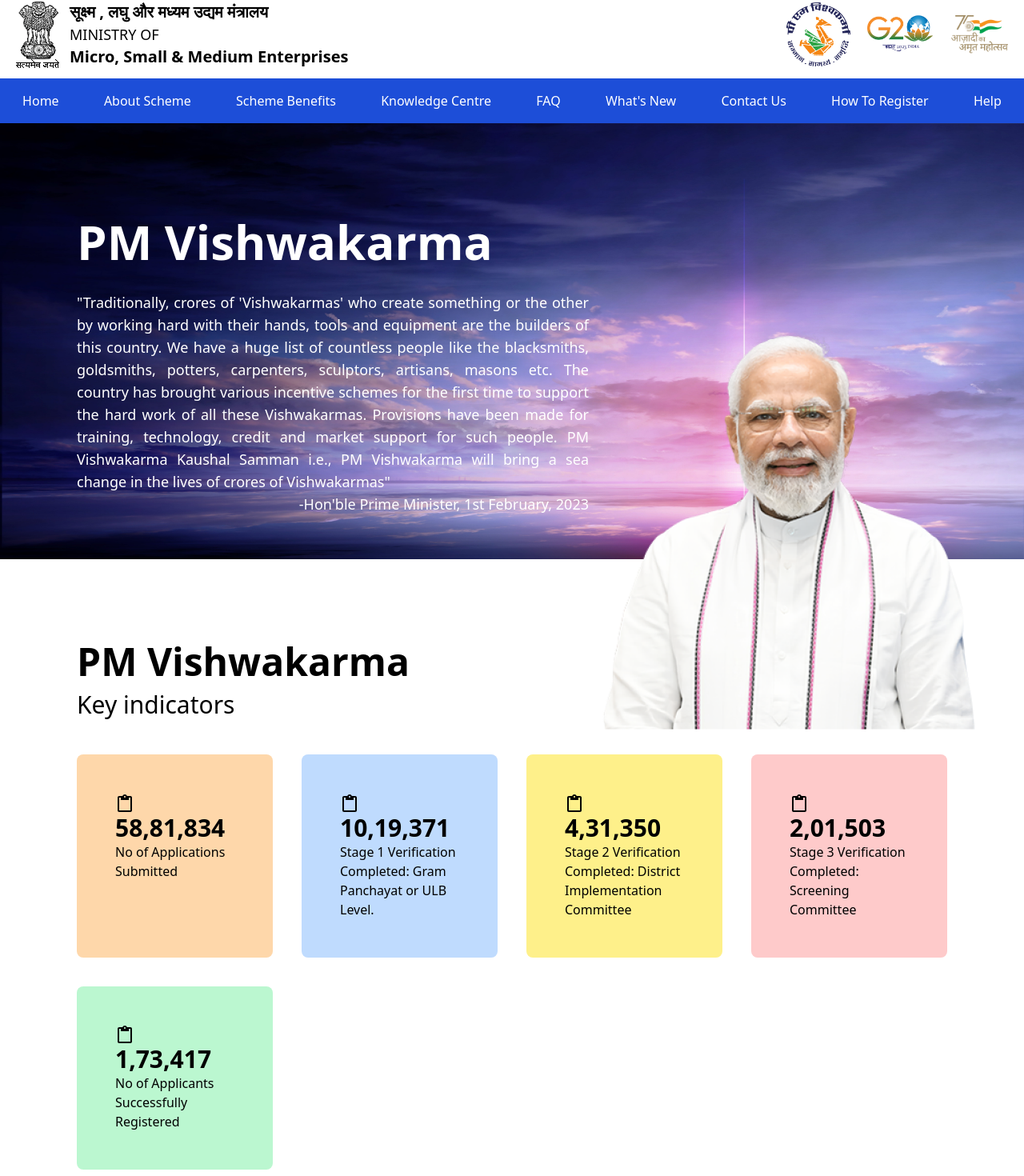
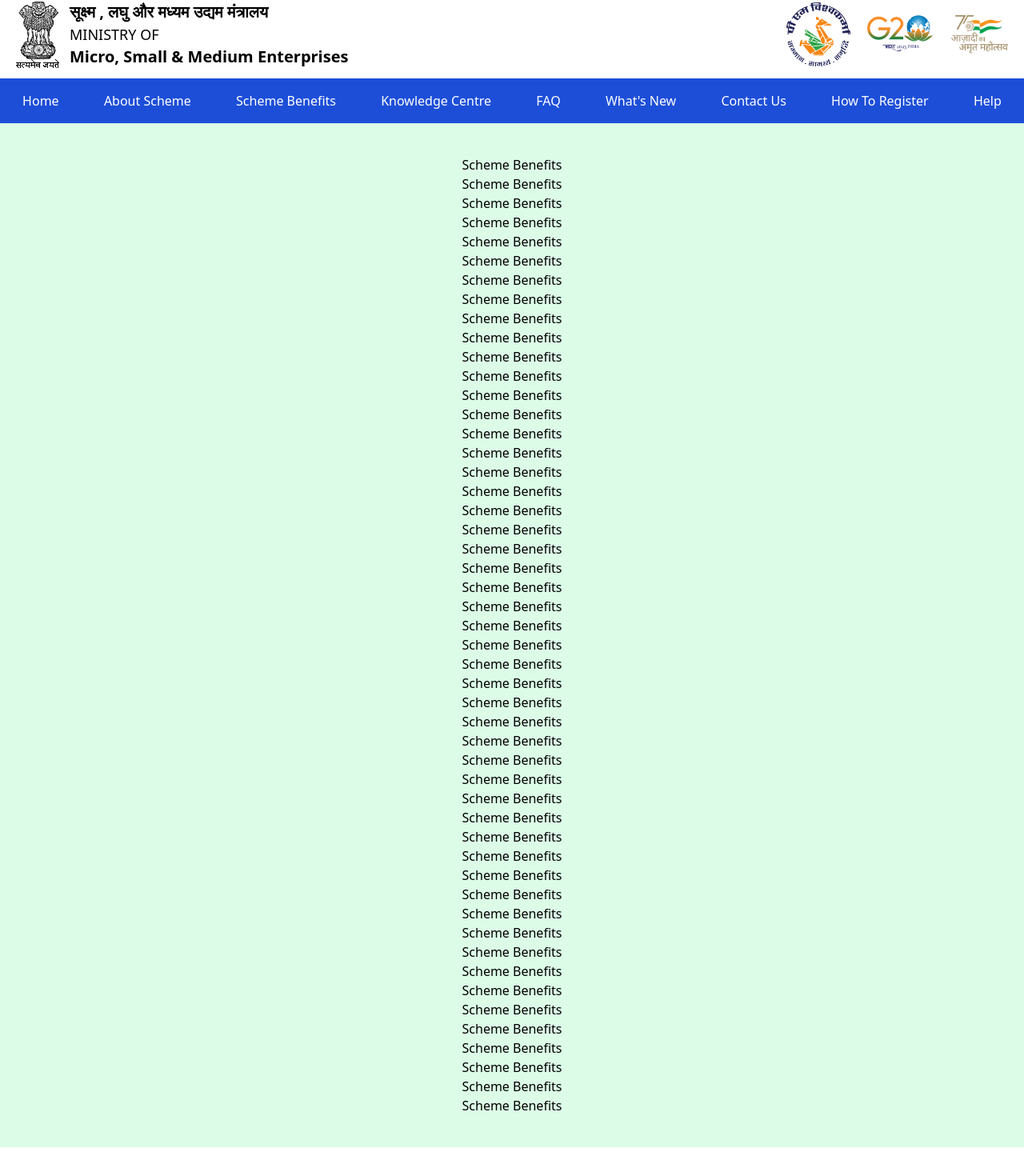
Before and after one commit to OmPrakashMallik2/Project-2024, a React (Create React App) app: page /schemebenifits in a window 1280 px wide. Shown: the part 48-1518 px from the top of the page at 80% size. Built offline with nearby package versions, Linux system fonts and the light colour scheme.

Commit message:
improved user interface

```diff
--- a/src/App.js
+++ b/src/App.js
@@ -1,24 +1,29 @@
 import React from 'react'
 import Nav from './component/Nav'
 import Header from './component/Header'
+import Home from './component/Home'
 import Top from './component/Top'
-import About from './component/About'
-import KeyIndicators from './component/KeyIndicators'
-import Partners from './component/Partners'
 import Footer from './component/Footer'
 import Bottom from './component/Bottom'
+import SchemeBenefits from './component/SchemeBenefits'
+import WhatsNew from './component/WhatsNew'
+import { Routes, Route } from 'react-router-dom'
 
 function App() {
   return (
     <div>
-      <Top/>
-      <Header/>
-      <Nav/>
-      <About/>
-      <KeyIndicators/>
-      <Partners/>
-      <Footer/>
-      <Bottom/>
+      <Top />
+      <Header />
+      <Nav />
+
+      < Routes>
+        <Route path="/" element={<Home />} />
+        <Route path="/whatsnew" element={<WhatsNew />} />
+        <Route path="/schemebenifits" element={<SchemeBenefits />} />
+      </Routes>
+
+      <Footer />
+      <Bottom />
     </div>
   )
 }
--- a/src/component/Header.js
+++ b/src/component/Header.js
@@ -11,11 +11,13 @@
             {/* Left */}
             <div className='flex items-center'>
                 <img src={yourImage} alt="Logo" />
+
                 <div className='px-3 items-center'>
                     <p className='font-bold text-xl'>सूक्ष्म , लघु और मध्यम उद्यम मंत्रालय</p>
                     <p className='font-medium text-lg'>MINISTRY OF</p>
                     <p className='font-extrabold text-xl'>Micro, Small & Medium Enterprises</p>
                 </div>
+
             </div>
 
             {/* Right */}
--- /dev/null
+++ b/src/component/Home.js
@@ -0,0 +1,16 @@
+import React from 'react'
+import About from './About'
+import KeyIndicators from './KeyIndicators'
+import Partners from './Partners'
+
+function Home() {
+    return (
+        <div>
+            <About />
+            <KeyIndicators />
+            <Partners />
+        </div>
+    )
+}
+
+export default Home
--- a/src/component/KeyIndicators.js
+++ b/src/component/KeyIndicators.js
@@ -9,30 +9,33 @@
                 <p className='py-1 text-3xl font-normal' >Key indicators</p>
             </div>
             <div className="grid grid-cols-4 gap-9 pt-10">
-                <div className='bg-orange-200 p-12 rounded-lg'>
+                <div className='bg-orange-200 pl-8 py-12 rounded-lg'>
                     <ContentPasteIcon className='' />
                     <h2 className='text-3xl font-bold'>58,81,834</h2>
                     <p className='text-base'>No of Applications Submitted</p>
                 </div>
-                <div className='bg-blue-200 p-12 rounded-lg'>
+                <div className='bg-blue-200 pl-8 py-12 rounded-lg'>
                     {/* logo */}
                     <ContentPasteIcon className='' />
                     <h2 className='text-3xl font-bold'>10,19,371</h2>
-                    <p className='text-base'>Stage 1 Verification Completed: Gram Panchayat or ULB Level.</p>
+                    <p className='text-base'>Stage 1 Verification Completed:</p>
+                    <p className='text-base'>Gram Panchayat or ULB Level.</p>
                 </div>
-                <div className='bg-yellow-200 p-12 rounded-lg'>
+                <div className='bg-yellow-200 pl-8 py-12 rounded-lg'>
                     {/* logo */}
                     <ContentPasteIcon className='' />
                     <h2 className='text-3xl font-bold'>4,31,350</h2>
-                    <p className='text-base'>Stage 2 Verification Completed: District Implementation Committee</p>
+                    <p className='text-base'>Stage 2 Verification Completed:</p>
+                    <p className='text-base'>District Implementation Committee</p>
                 </div>
-                <div className='bg-red-200 p-12 rounded-lg'>
+                <div className='bg-red-200 pl-8 py-12 rounded-lg'>
                     {/* logo */}
                     <ContentPasteIcon className='' />
                     <h2 className='text-3xl font-bold'>2,01,503</h2>
-                    <p className='text-base'>Stage 3 Verification Completed: Screening Committee</p>
+                    <p className='text-base'>Stage 3 Verification Completed:</p>
+                    <p className='text-base'>Screening Committee</p>
                 </div>
-                <div className='bg-green-200 p-12 rounded-lg'>
+                <div className='bg-green-200 pl-8 py-12 rounded-lg'>
                     {/* logo */}
                     <ContentPasteIcon className='' />
                     <h2 className='text-3xl font-bold'>1,73,417</h2>
--- a/src/component/Nav.js
+++ b/src/component/Nav.js
@@ -7,10 +7,10 @@
     <div className='bg-blue-700 py-4 text-white flex justify-around'>
         <Link to='/' className='font-medium'>Home</Link>
         <Link to='/about' className='font-medium'>About Scheme</Link>
-        <Link to='/benefits' className='font-medium'>Scheme Benefits</Link>
+        <Link to='/schemebenifits' className='font-medium'>Scheme Benefits</Link>
         <Link to='/knowledge' className='font-medium'>Knowledge Centre</Link>
         <Link to='/faq' className='font-medium'>FAQ</Link>
-        <Link to='/news' className='font-medium'>What's New</Link>
+        <Link to='/whatsnew' className='font-medium'>What's New</Link>
         <Link to='/contact' className='font-medium'>Contact Us</Link>
         <Link to='/register' className='font-medium'>How To Register</Link>
         <Link to='/help' className='font-medium'>Help</Link>
--- a/src/component/Partners.js
+++ b/src/component/Partners.js
@@ -13,7 +13,6 @@
 import Logo12 from '../media/logo12.png'
 import Logo13 from '../media/logo13.png'
 import Logo14 from '../media/logo14.png'
-import Logo15 from '../media/logo15.png'
 
 function Partners() {
   return (
--- /dev/null
+++ b/src/component/SchemeBenefits.js
@@ -0,0 +1,60 @@
+import React from 'react'
+
+function SchemeBenefits() {
+  return (
+    <div className='bg-green-100 p-10'>
+      <h1 className='text-center'>Scheme Benefits</h1>
+      <h1 className='text-center'>Scheme Benefits</h1>
+      <h1 className='text-center'>Scheme Benefits</h1>
+      <h1 className='text-center'>Scheme Benefits</h1>
+      <h1 className='text-center'>Scheme Benefits</h1>
+      <h1 className='text-center'>Scheme Benefits</h1>
+      <h1 className='text-center'>Scheme Benefits</h1>
+      <h1 className='text-center'>Scheme Benefits</h1>
+      <h1 className='text-center'>Scheme Benefits</h1>
+      <h1 className='text-center'>Scheme Benefits</h1>
+      <h1 className='text-center'>Scheme Benefits</h1>
+      <h1 className='text-center'>Scheme Benefits</h1>
+      <h1 className='text-center'>Scheme Benefits</h1>
+      <h1 className='text-center'>Scheme Benefits</h1>
+      <h1 className='text-center'>Scheme Benefits</h1>
+      <h1 className='text-center'>Scheme Benefits</h1>
+      <h1 className='text-center'>Scheme Benefits</h1>
+      <h1 className='text-center'>Scheme Benefits</h1>
+      <h1 className='text-center'>Scheme Benefits</h1>
+      <h1 className='text-center'>Scheme Benefits</h1>
+      <h1 className='text-center'>Scheme Benefits</h1>
+      <h1 className='text-center'>Scheme Benefits</h1>
+      <h1 className='text-center'>Scheme Benefits</h1>
+      <h1 className='text-center'>Scheme Benefits</h1>
+      <h1 className='text-center'>Scheme Benefits</h1>
+      <h1 className='text-center'>Scheme Benefits</h1>
+      <h1 className='text-center'>Scheme Benefits</h1>
+      <h1 className='text-center'>Scheme Benefits</h1>
+      <h1 className='text-center'>Scheme Benefits</h1>
+      <h1 className='text-center'>Scheme Benefits</h1>
+      <h1 className='text-center'>Scheme Benefits</h1>
+      <h1 className='text-center'>Scheme Benefits</h1>
+      <h1 className='text-center'>Scheme Benefits</h1>
+      <h1 className='text-center'>Scheme Benefits</h1>
+      <h1 className='text-center'>Scheme Benefits</h1>
+      <h1 className='text-center'>Scheme Benefits</h1>
+      <h1 className='text-center'>Scheme Benefits</h1>
+      <h1 className='text-center'>Scheme Benefits</h1>
+      <h1 className='text-center'>Scheme Benefits</h1>
+      <h1 className='text-center'>Scheme Benefits</h1>
+      <h1 className='text-center'>Scheme Benefits</h1>
+      <h1 className='text-center'>Scheme Benefits</h1>
+      <h1 className='text-center'>Scheme Benefits</h1>
+      <h1 className='text-center'>Scheme Benefits</h1>
+      <h1 className='text-center'>Scheme Benefits</h1>
+      <h1 className='text-center'>Scheme Benefits</h1>
+      <h1 className='text-center'>Scheme Benefits</h1>
+      <h1 className='text-center'>Scheme Benefits</h1>
+      <h1 className='text-center'>Scheme Benefits</h1>
+      <h1 className='text-center'>Scheme Benefits</h1>
+    </div>
+  )
+}
+
+export default SchemeBenefits
--- /dev/null
+++ b/src/component/WhatsNew.js
@@ -0,0 +1,60 @@
+import React from 'react'
+
+function whatsNew() {
+  return (
+    <div className='bg-purple-100 p-10'>
+      <h1 className='text-center'>whats new</h1>
+      <h1 className='text-center'>whats new</h1>
+      <h1 className='text-center'>whats new</h1>
+      <h1 className='text-center'>whats new</h1>
+      <h1 className='text-center'>whats new</h1>
+      <h1 className='text-center'>whats new</h1>
+      <h1 className='text-center'>whats new</h1>
+      <h1 className='text-center'>whats new</h1>
+      <h1 className='text-center'>whats new</h1>
+      <h1 className='text-center'>whats new</h1>
+      <h1 className='text-center'>whats new</h1>
+      <h1 className='text-center'>whats new</h1>
+      <h1 className='text-center'>whats new</h1>
+      <h1 className='text-center'>whats new</h1>
+      <h1 className='text-center'>whats new</h1>
+      <h1 className='text-center'>whats new</h1>
+      <h1 className='text-center'>whats new</h1>
+      <h1 className='text-center'>whats new</h1>
+      <h1 className='text-center'>whats new</h1>
+      <h1 className='text-center'>whats new</h1>
+      <h1 className='text-center'>whats new</h1>
+      <h1 className='text-center'>whats new</h1>
+      <h1 className='text-center'>whats new</h1>
+      <h1 className='text-center'>whats new</h1>
+      <h1 className='text-center'>whats new</h1>
+      <h1 className='text-center'>whats new</h1>
+      <h1 className='text-center'>whats new</h1>
+      <h1 className='text-center'>whats new</h1>
+      <h1 className='text-center'>whats new</h1>
+      <h1 className='text-center'>whats new</h1>
+      <h1 className='text-center'>whats new</h1>
+      <h1 className='text-center'>whats new</h1>
+      <h1 className='text-center'>whats new</h1>
+      <h1 className='text-center'>whats new</h1>
+      <h1 className='text-center'>whats new</h1>
+      <h1 className='text-center'>whats new</h1>
+      <h1 className='text-center'>whats new</h1>
+      <h1 className='text-center'>whats new</h1>
+      <h1 className='text-center'>whats new</h1>
+      <h1 className='text-center'>whats new</h1>
+      <h1 className='text-center'>whats new</h1>
+      <h1 className='text-center'>whats new</h1>
+      <h1 className='text-center'>whats new</h1>
+      <h1 className='text-center'>whats new</h1>
+      <h1 className='text-center'>whats new</h1>
+      <h1 className='text-center'>whats new</h1>
+      <h1 className='text-center'>whats new</h1>
+      <h1 className='text-center'>whats new</h1>
+      <h1 className='text-center'>whats new</h1>
+      <h1 className='text-center'>whats new</h1>
+    </div>
+  )
+}
+
+export default whatsNew
```
